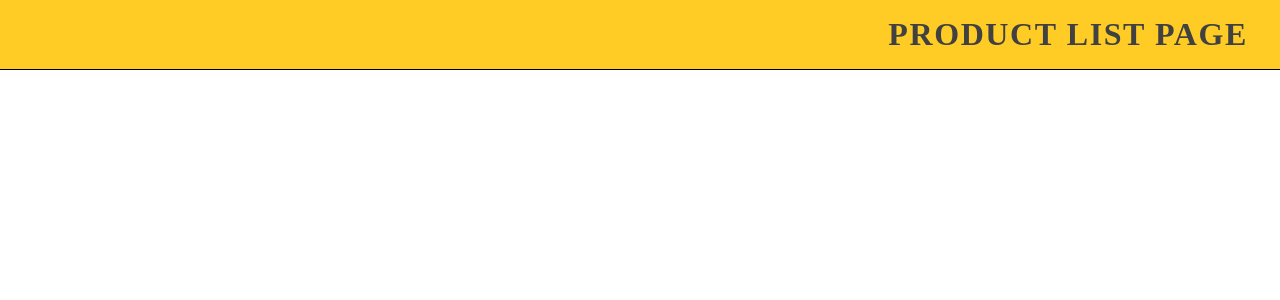
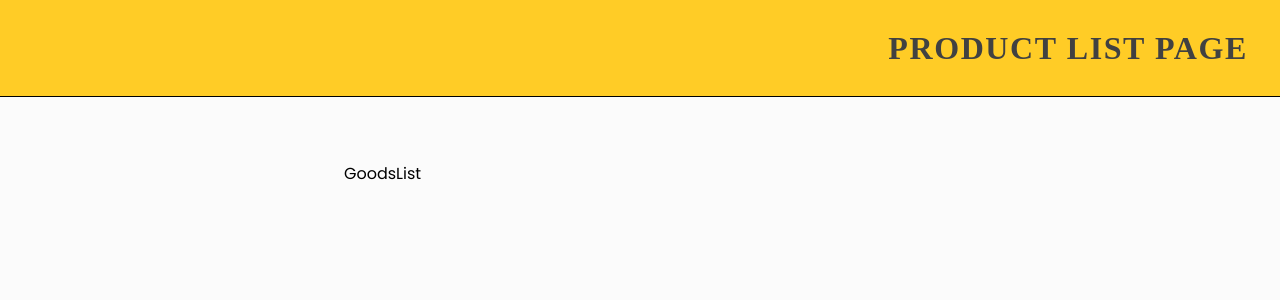
Before and after one commit to AlexandrZeroff/nc-one-test, a React (Create React App) app: page /1 in a window 1280 px wide. Shown: the top 300 px of the page. Built offline with nearby package versions, Linux system fonts and the light colour scheme; a web font is replaced by a local one.

Commit message:
Started appscreen

```diff
--- a/package.json
+++ b/package.json
@@ -3,6 +3,10 @@
   "version": "0.1.0",
   "private": true,
   "dependencies": {
+    "@emotion/react": "^11.10.6",
+    "@emotion/styled": "^11.10.6",
+    "@mui/icons-material": "^5.11.11",
+    "@mui/material": "^5.11.12",
     "@testing-library/jest-dom": "^5.16.5",
     "@testing-library/react": "^13.4.0",
     "@testing-library/user-event": "^13.5.0",
@@ -10,6 +14,7 @@
     "react": "^18.2.0",
     "react-dom": "^18.2.0",
     "react-scripts": "5.0.1",
+    "react-window": "^1.8.8",
     "web-vitals": "^2.1.4"
   },
   "scripts": {
--- a/src/App.js
+++ b/src/App.js
@@ -1,9 +1,13 @@
 import './App.scss';
 import AppHeader from './components/appHeader.jsx/AppHeader';
+import AppScreen from './components/appScreen/AppScreen';
 
 function App() {
   return (
-    <AppHeader />
+    <>
+      <AppHeader />
+      <AppScreen />
+    </>
   );
 }
 
--- a/src/App.scss
+++ b/src/App.scss
@@ -33,10 +33,6 @@ $th-light: #fbfbfb;
   display: flex;
 }
 
-.grid {
-  display: grid;
-}
-
 .flex-row {
   flex-direction: row;
 }
@@ -44,3 +40,15 @@ $th-light: #fbfbfb;
 .flex-col {
   flex-direction: column;
 }
+
+.grid {
+  display: grid;
+}
+
+.grid-cols-4 {
+  grid-template-columns: repeat(4, minmax(0, 1fr));
+}
+
+.gap-x-2{
+  column-gap: 2rem;
+}
--- a/src/components/appHeader.jsx/AppHeader.scss
+++ b/src/components/appHeader.jsx/AppHeader.scss
@@ -7,6 +7,6 @@
   }
   border-bottom: 1px solid black;
   background-color: $th-primary;
-  padding-top: 1rem;
-  padding-bottom: 1rem;
+  height: 6rem;
+  align-items: center;
 }
--- /dev/null
+++ b/src/components/appScreen/AppScreen.jsx
@@ -0,0 +1,18 @@
+import "./AppScreen.scss";
+import React from "react";
+import Favorites from "../favorites/Favorites";
+import GoodsList from "../goodsList/GoodsList";
+
+
+const AppScreen = () => {
+  return (
+    <section id="screen">
+      <div className="p-default grid grid-cols-4 gap-x-2 screen-wrapper">
+        <Favorites />
+        <GoodsList styles="col-span-3" />
+      </div>
+    </section>
+  );
+};
+
+export default AppScreen;
--- /dev/null
+++ b/src/components/appScreen/AppScreen.scss
@@ -0,0 +1,7 @@
+@import "../../App.scss";
+
+.screen-wrapper{
+    background-color: $th-light;
+    height: calc(100vh - 6rem - 1px);
+    padding-top: 4rem;
+}
--- /dev/null
+++ b/src/components/favorites/Favorites.jsx
@@ -0,0 +1,9 @@
+import React from 'react'
+
+const Favorites = () => {
+  return (
+    <article id="favourites"></article>
+  )
+}
+
+export default Favorites
--- /dev/null
+++ b/src/components/goodsList/GoodsList.jsx
@@ -0,0 +1,9 @@
+import React from 'react'
+
+const GoodsList = () => {
+  return (
+    <div>GoodsList</div>
+  )
+}
+
+export default GoodsList
--- /dev/null
+++ b/src/components/goodsList/GoodsList.scss
@@ -0,0 +1 @@
+@import "../../App.scss";
```
Also changed, not shown: src/components/favorites/Favorites.scss (added), 1 other file (tests, documents, lock files or other folders).
